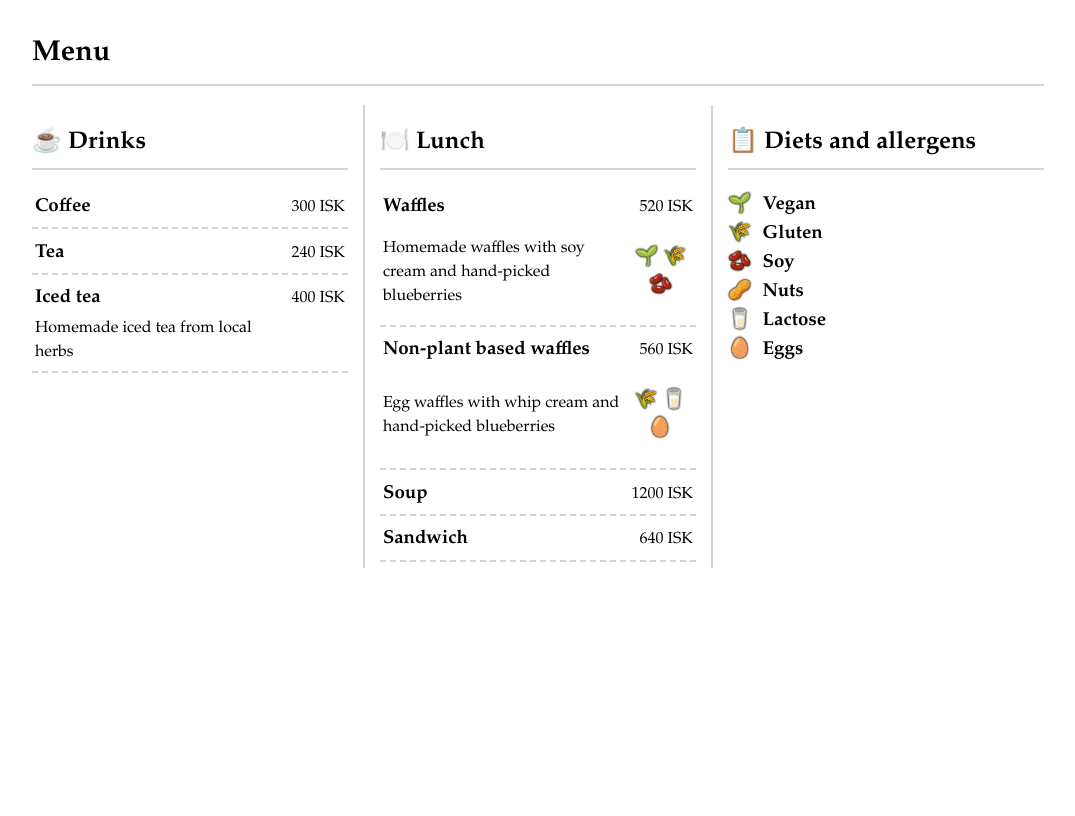
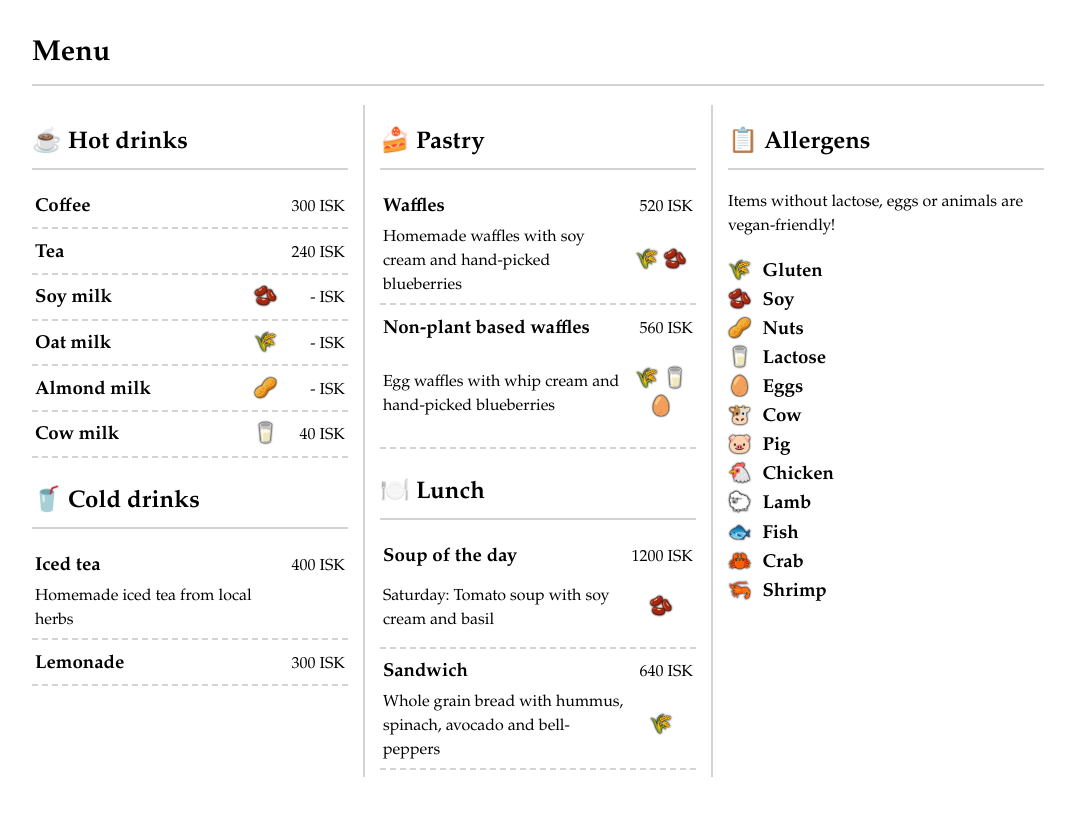
Before and after one commit to raudasandur/raudasandur.github.io, a Jekyll site: the page built from menu-print.html, in a window 1280 px wide. Shown: the top 816 px of the page, without its empty margins (102-1177 px from the left). Built offline with Jekyll 4.4.1, drawn with Linux system fonts in a browser that asks for light colours; nearby versions of some CDN libraries; library files that are not in the unit come from our copies.

Commit message:
Add item of the day

```diff
--- a/_data/menu.yml
+++ b/_data/menu.yml
@@ -1,17 +1,35 @@
 drinks:
-  name: Drinks
+  name: Hot drinks
   symbol: ☕
   items:
     - name: Coffee
       price: 300
     - name: Tea
       price: 240
+    - name: Soy milk
+      price: "-"
+      allergens: soy
+    - name: Oat milk
+      price: "-"
+      allergens: gluten
+    - name: Almond milk
+      price: "-"
+      allergens: nuts
+    - name: Cow milk
+      price: 40
+      allergens: lactose
+cold_drinks:
+  name: Cold drinks
+  symbol: 🥤
+  items:
     - name: Iced tea
       price: 400
       description: Homemade iced tea from local herbs
-lunch:
-  name: Lunch
-  symbol: 🍽️
+    - name: Lemonade
+      price: 300
+pastry:
+  name: Pastry
+  symbol: 🍰
   items:
     - name: Waffles
       description: Homemade waffles with soy cream and hand-picked blueberries
@@ -21,17 +39,49 @@ lunch:
       description: Egg waffles with whip cream and hand-picked blueberries
       price: 560
       allergens: gluten lactose eggs
-    - name: Soup
+lunch:
+  name: Lunch
+  symbol: 🍽️
+  items:
+    - name: Soup of the day
+      description: "Monday: Carrot soup"
       price: 1200
+      day: 0
+    - name: Soup of the day
+      description: "Tuesday: Pumpkin soup"
+      price: 1200
+      day: 1
+    - name: Soup of the day
+      description: "Wednessday: Icelandic lamb-like soup"
+      price: 1200
+      allergens: gluten
+      day: 2
+    - name: Soup of the day
+      description: "Thursday: Icelandic vegetable soup"
+      price: 1200
+      day: 3
+    - name: Soup of the day
+      description: "Friday: Rhubarb soup"
+      price: 1200
+      day: 4
+    - name: Soup of the day
+      description: "Saturday: Tomato soup with soy cream and basil"
+      price: 1200
+      allergens: soy
+      day: 5
+    - name: Soup of the day
+      description: "Sunday: Mushroom soup"
+      price: 1200
+      day: 6
     - name: Sandwich
+      description: "Whole grain bread with hummus, spinach, avocado and bell-peppers"
       price: 640
+      allergens: gluten
 allergens:
-  name: Diets and allergens
+  name: Allergens
   symbol: 📋
+  description: "Items without lactose, eggs or animals are vegan-friendly!"
   legend:
-    vegan:
-      name: Vegan
-      symbol: 🌱
     gluten:
       name: Gluten
       symbol: 🌾
@@ -47,53 +97,24 @@ allergens:
     eggs:
       name: Eggs
       symbol: 🥚
-# one:
-#   name: Lunch
-#   items:
-#     - name: Waffles
-#       description: Homemade waffles with soy cream and blueberries
-#       price: 560
-#     - name: Soup
-#       price: 1200
-#     - name: Sandwich
-#       price: 640
-# two:
-#   name: Lunch
-#   items:
-#     - name: Waffles
-#       description: Homemade waffles with soy cream and blueberries
-#       price: 560
-#     - name: Soup
-#       price: 1200
-#     - name: Sandwich
-#       price: 640
-# three:
-#   name: Lunch
-#   items:
-#     - name: Waffles
-#       description: Homemade waffles with soy cream and blueberries
-#       price: 560
-#     - name: Soup
-#       price: 1200
-#     - name: Sandwich
-#       price: 640
-# four:
-#   name: Lunch
-#   items:
-#     - name: Waffles
-#       description: Homemade waffles with soy cream and blueberries
-#       price: 560
-#     - name: Soup
-#       price: 1200
-#     - name: Sandwich
-#       price: 640
-# five:
-#   name: Lunch
-#   items:
-#     - name: Waffles
-#       description: Homemade waffles with soy cream and blueberries
-#       price: 560
-#     - name: Soup
-#       price: 1200
-#     - name: Sandwich
-#       price: 640
+    cow:
+      name: Cow
+      symbol: 🐮
+    pig:
+      name: Pig
+      symbol: 🐷
+    chicken:
+      name: Chicken
+      symbol: 🐔
+    lamb:
+      name: Lamb
+      symbol: 🐑
+    fish:
+      name: Fish
+      symbol: 🐟
+    crab:
+      name: Crab
+      symbol: 🦀
+    shrimp:
+      name: Shrimp
+      symbol: 🦐
--- a/_includes/menu.html
+++ b/_includes/menu.html
@@ -1,9 +1,15 @@
+{% assign unix = site.time | date: '%s' %}
+{% assign time = unix | plus: 0 | date: '%H:%M' %}
+{% assign date = unix | date: "%Y-%m-%d" %}
+{% assign dotw = unix | date: '%w' | minus: 1 | modulo: 7 %}
+
 <div class="menu">
 
 {% for category_hash in site.data.menu %}
 {% assign category = category_hash[1] %}
 <div class="menu-category"><div class="menu-item">
     <h2><span>{{ category.symbol }}</span> {{ category.name }}</h2>
+{{ category.description }}
 {% if category.legend %}
 <h3>
 {% for item_hash in category.legend %}
@@ -14,26 +20,40 @@
 {% endif %}
 {% if category.items %}
 {% for item in category.items %}
+{% unless item.day and item.day != dotw %}
 <table style="width:100%">
 <tr>
   <td><h3 style="margin-top:0;margin-bottom:0">{{ item.name }}</h3></td>
-  <td style="text-align:right;width:fit-content;">{{ item.price }}&nbsp;ISK</td>
-</tr>
-{% if item.description or item.allergens %}
-<tr>
-  <td>{{ item.description }}</td>
-{% if item.allergens %}
-  <td class="symbols" style="vertical-align:middle;text-align:center;width:fit-content;"><h3>
+  {% unless item.description %}{% if item.allergens %}
+  <td class="symbols" style="vertical-align:middle;text-align:right;width:min-content;">
+    <h3 style="margin-top:auto;margin-bottom:auto">
     {% assign allergens = item.allergens | split: " " %}
     {% for allergen in allergens %}
       {{ site.data.menu.allergens.legend[allergen].symbol }}
     {% endfor %}
-  <h3></td>
+    </h3>
+  </td>
+  {% endif %}{% endunless %}
+  <td style="text-align:right;width:4em;">{{ item.price }}&nbsp;ISK</td>
+</tr>
+{% if item.description %}
+<tr>
+  <td>{{ item.description }}</td>
+{% if item.allergens %}
+  <td class="symbols" style="vertical-align:middle;text-align:center;width:fit-content;">
+    <h3>
+    {% assign allergens = item.allergens | split: " " %}
+    {% for allergen in allergens %}
+      {{ site.data.menu.allergens.legend[allergen].symbol }}
+    {% endfor %}
+    <h3>
+  </td>
 {% endif %}
 </tr>
 {% endif %}
 </table>
 <div width="100%" class="item-sep"></div>
+{% endunless %}
 {% endfor %}
 {% endif %}
 </div></div>
--- a/index.html
+++ b/index.html
@@ -12,7 +12,8 @@ banner-offset: 30
 
 {% assign dotw = unix | date: '%w' | minus: 1 | modulo: 7 %}
 {% assign ndotw = unix | date: '%w' | modulo: 7 %}
-{% assign dotm = unix | date: '%d' %} {% assign motw = dotm | minus: dotw %}
+{% assign dotm = unix | date: '%d' %}
+{% assign motw = dotm | minus: dotw %}
 
 {% assign minutes = time | date: '%M' %}
 {% if minutes > "45" %}
```
